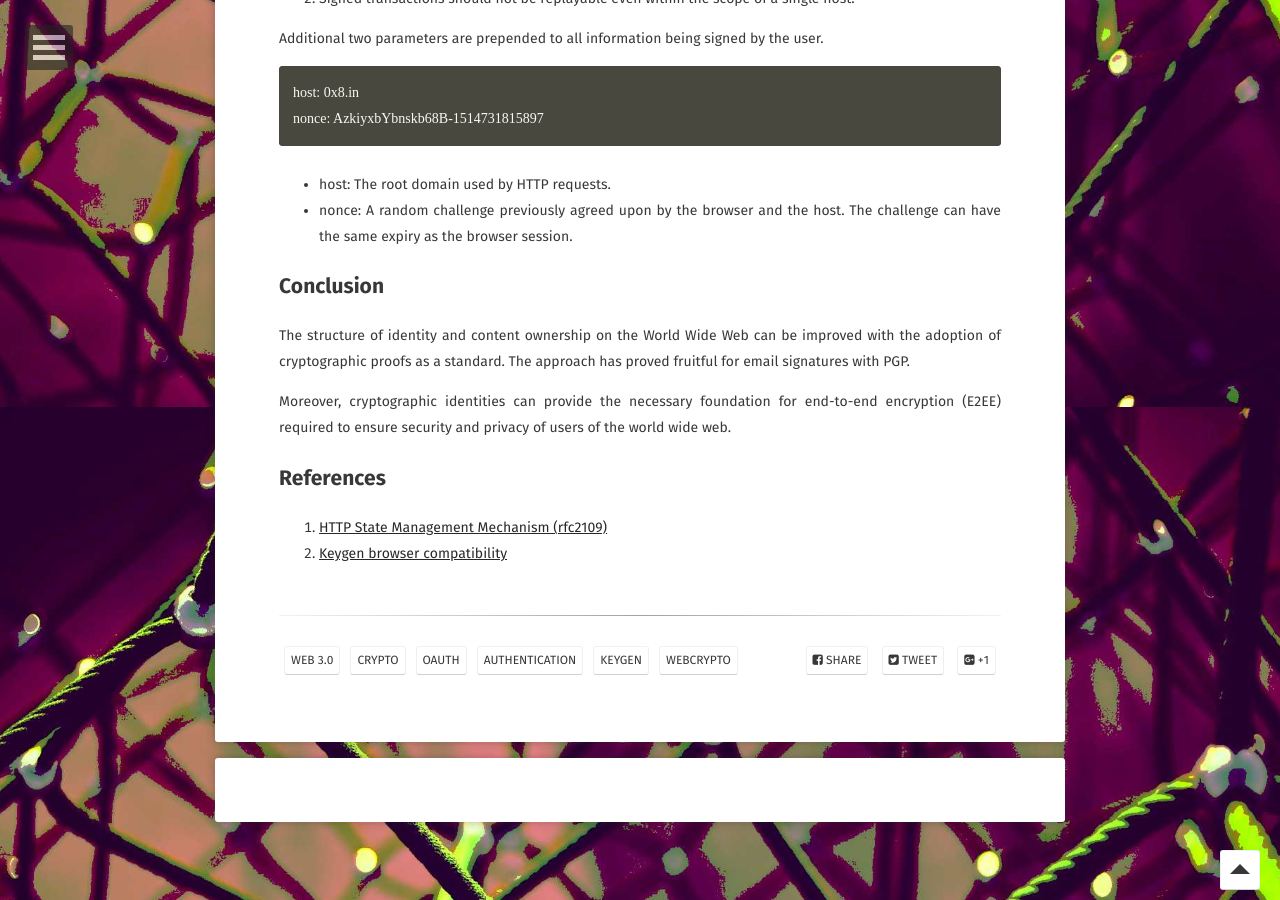
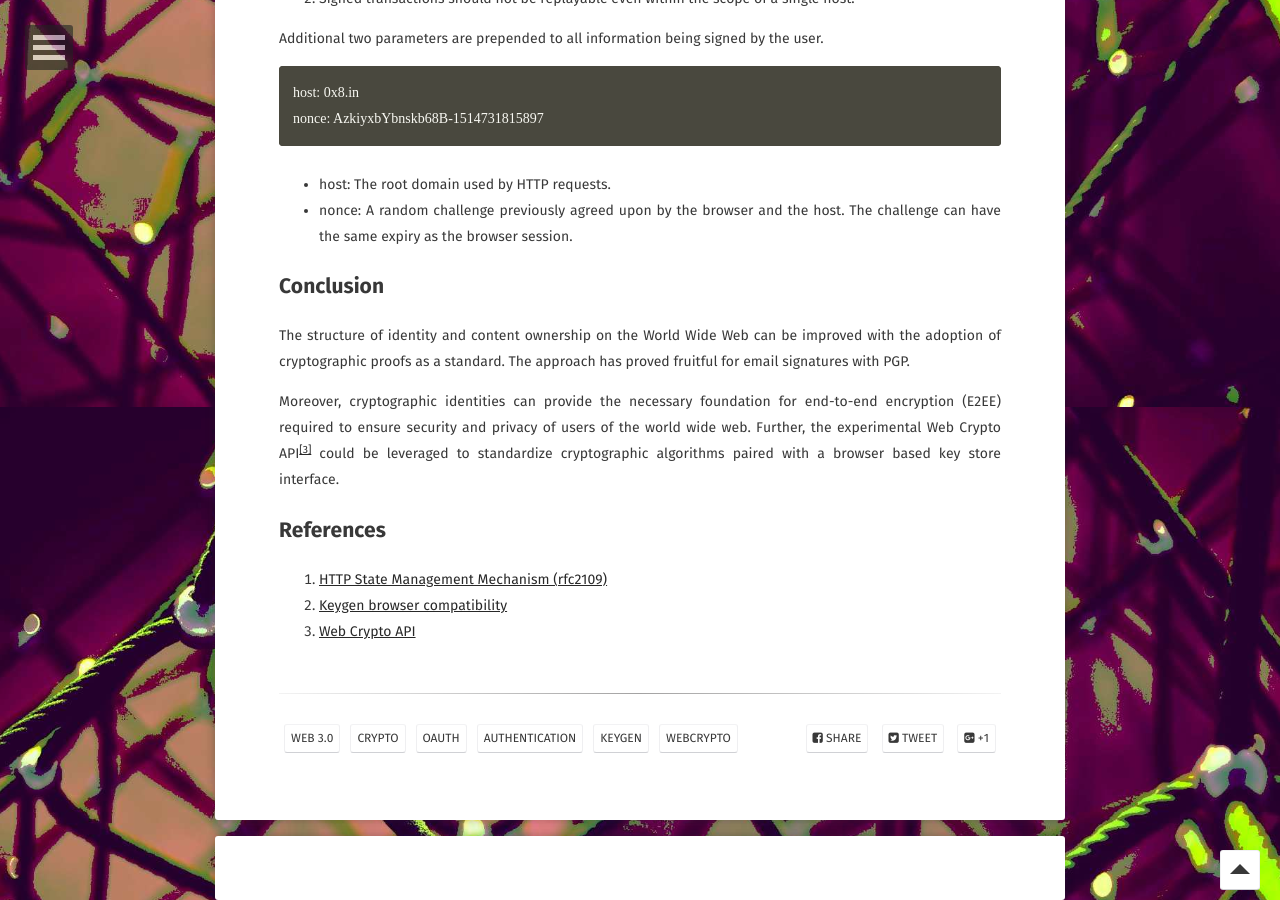
Before and after one commit to hexeight/hexeight.github.io, a Jekyll site: the page built from _posts/2017-30-12-web-crypto.md, in a window 1280 px wide and 900 px high, scrolled down 2293 px. Built offline with Jekyll 4.4.1, drawn with Linux system fonts in a browser that asks for light colours; some web fonts are replaced; comment, search, counter and statistics services are not loaded.

Commit message:
Fixed reference hyperlinks

```diff
--- a/_posts/2017-30-12-web-crypto.md
+++ b/_posts/2017-30-12-web-crypto.md
@@ -10,7 +10,7 @@
 ## Overview
 Proof of Identity is a primary problem for any network protocol and the World Wide Web (HTTP) is no different. Introduction of the state management RFC in 1997<sup><a href="https://tools.ietf.org/html/rfc2109" target="_blank">[1]</a></sup> led to common use of Cookie headers to maintain a state of identity in HTTP sessions. These identities have been dominantly powered by logical authentication mechanisms. The world wide web has progressed far ahead in its adoption of identities that are authenticated by trusted delegates. These identities still aren't universal over the world wide web. While these identities inter-operate, there's isn't a single central authority that controls these identities. To remain aligned with the philosophy of the open web, there shouldn't be such a centralized entity. Here we discuss the possibility of extending cryptographic identities in the way they are being used in Distributed Ledger Technologies (popularly known as Blockchains), while keeping in mind the expected operational simplicity for an Internet user. Such identities would consistently keep the user in control and can be utilized by modern age applications to extend services with end-to-end encryption.
 
-Considering the deprecation of the proposed `keygen` element as part of the HTML5 specification<a href="https://developer.mozilla.org/en-US/docs/Web/HTML/Element/keygen#Browser_compatibility">[2]</a>, we discuss a ground up approach for cryptographic signatures for authentication on the web.
+Considering the deprecation of the proposed `keygen` element as part of the HTML5 specification<sup><a href="https://developer.mozilla.org/en-US/docs/Web/HTML/Element/keygen#Browser_compatibility">[2]</a></sup>, we discuss a ground up approach for cryptographic signatures for authentication on the web.
 
 
 ## Cryptographic signatures for the Web
@@ -74,8 +74,9 @@
 ## Conclusion
 The structure of identity and content ownership on the World Wide Web can be improved with the adoption of cryptographic proofs as a standard. The approach has proved fruitful for email signatures with PGP.
 
-Moreover, cryptographic identities can provide the necessary foundation for end-to-end encryption (E2EE) required to ensure security and privacy of users of the world wide web.
+Moreover, cryptographic identities can provide the necessary foundation for end-to-end encryption (E2EE) required to ensure security and privacy of users of the world wide web. Further, the experimental Web Crypto API<sup><a href="https://developer.mozilla.org/en-US/docs/Web/API/Web_Crypto_API">[3]</a></sup> could be leveraged to standardize cryptographic algorithms paired with a browser based key store interface.
 
 ## References
 1. [HTTP State Management Mechanism (rfc2109)](https://tools.ietf.org/html/rfc2109)
 2. [Keygen browser compatibility](https://developer.mozilla.org/en-US/docs/Web/HTML/Element/keygen#Browser_compatibility)
+3. [Web Crypto API](https://developer.mozilla.org/en-US/docs/Web/API/Web_Crypto_API)
```
